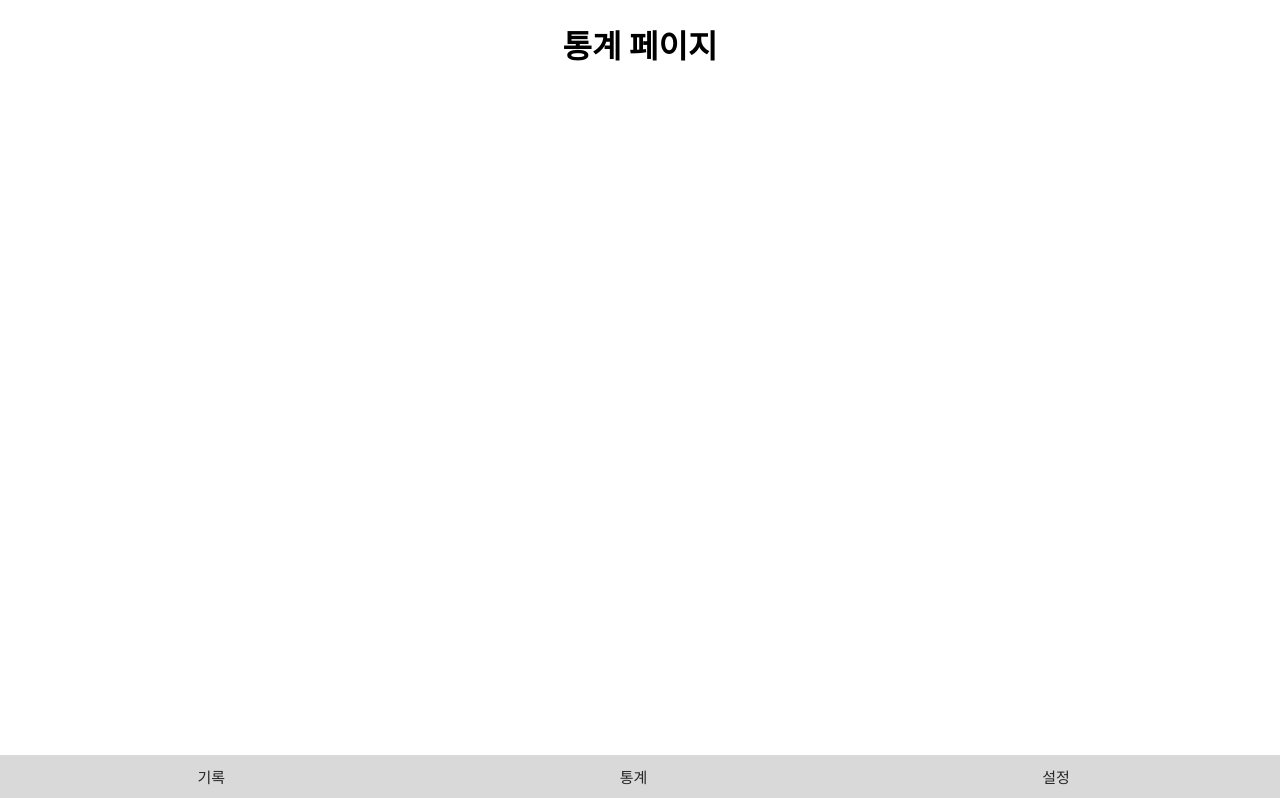
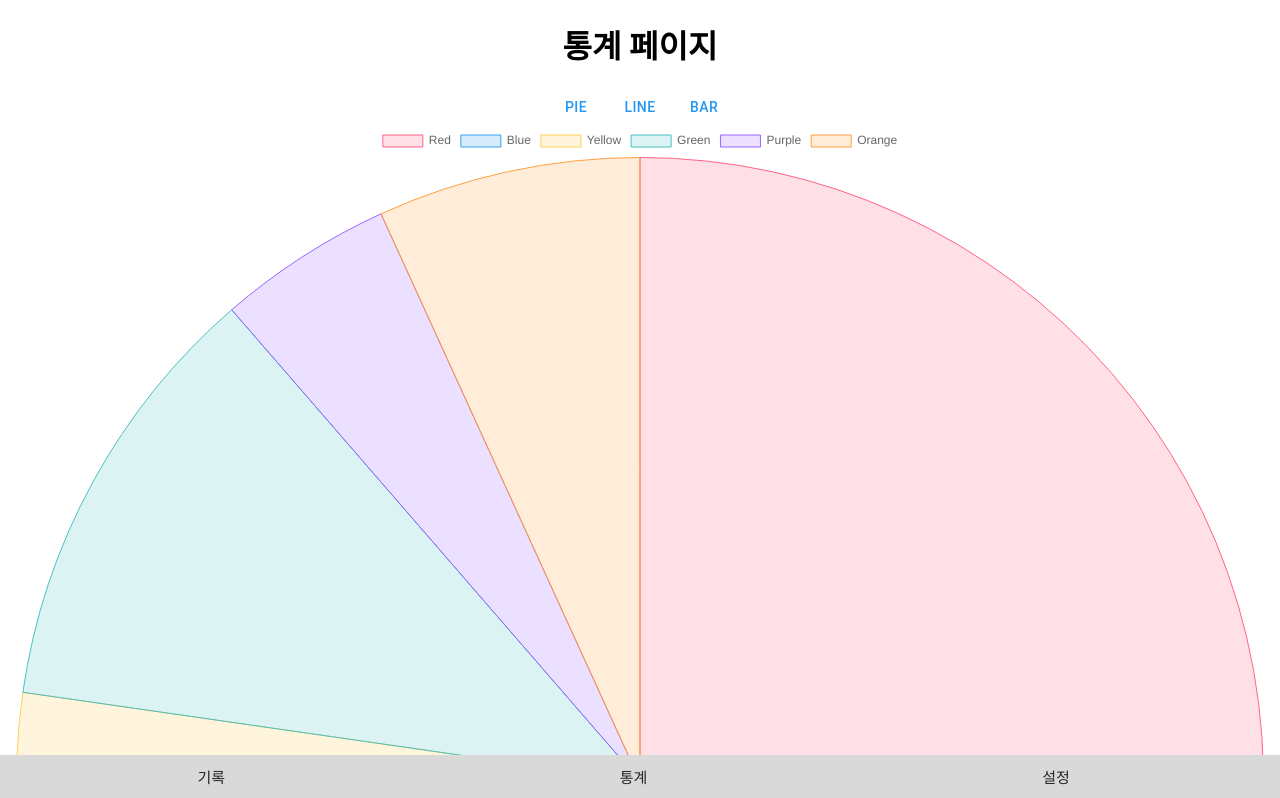
Before and after one commit to ieunjung/fe-ddokddak, a React (Create React App) app: page /statistics in a window 1280 px wide. Shown: the top 798 px of the page. Built offline with nearby package versions, Linux system fonts and the light colour scheme.

Commit message:
차트 적용중

```diff
--- a/package.json
+++ b/package.json
@@ -11,8 +11,10 @@
     "@testing-library/react": "^13.4.0",
     "@testing-library/user-event": "^13.5.0",
     "@types/jest": "^27.5.2",
+    "chart.js": "^4.1.1",
     "mui": "^0.0.1",
     "react": "^18.2.0",
+    "react-chartjs-2": "^5.1.0",
     "react-dom": "^18.2.0",
     "react-router-dom": "^6.4.5",
     "react-scripts": "5.0.1",
--- a/src/pages/StatisticsPage.tsx
+++ b/src/pages/StatisticsPage.tsx
@@ -1,10 +1,141 @@
-import React from 'react';
-import { Typography } from '@mui/material';
+import React, { useRef, useState } from 'react';
+import { Button, Typography } from '@mui/material';
+import {
+  Chart as ChartJS,
+  ArcElement,
+  Tooltip,
+  Legend,
+  CategoryScale,
+} from 'chart.js';
+import { Pie, Bar, Line } from 'react-chartjs-2';
+
+ChartJS.register(ArcElement, Tooltip, Legend, CategoryScale);
+
+const pieData = {
+  labels: ['Red', 'Blue', 'Yellow', 'Green', 'Purple', 'Orange'],
+  datasets: [
+    {
+      label: '# of Votes',
+      data: [12, 19, 3, 5, 2, 3],
+      backgroundColor: [
+        'rgba(255, 99, 132, 0.2)',
+        'rgba(54, 162, 235, 0.2)',
+        'rgba(255, 206, 86, 0.2)',
+        'rgba(75, 192, 192, 0.2)',
+        'rgba(153, 102, 255, 0.2)',
+        'rgba(255, 159, 64, 0.2)',
+      ],
+      borderColor: [
+        'rgba(255, 99, 132, 1)',
+        'rgba(54, 162, 235, 1)',
+        'rgba(255, 206, 86, 1)',
+        'rgba(75, 192, 192, 1)',
+        'rgba(153, 102, 255, 1)',
+        'rgba(255, 159, 64, 1)',
+      ],
+      borderWidth: 1,
+    },
+  ],
+};
+
+const labels = ['January', 'February', 'March', 'April', 'May', 'June', 'July'];
+const options = {
+  responsive: true,
+  plugins: {
+    legend: {
+      position: 'top' as const,
+    },
+    title: {
+      display: true,
+      text: 'Chart.js Bar Chart',
+    },
+  },
+};
+const barData = {
+  labels,
+  datasets: [
+    {
+      label: 'Dataset 1',
+      data: labels.map(() => Math.random() * 1000),
+      backgroundColor: 'rgba(255, 99, 132, 0.5)',
+    },
+    {
+      label: 'Dataset 2',
+      data: labels.map(() => Math.random() * 1000),
+      backgroundColor: 'rgba(53, 162, 235, 0.5)',
+    },
+  ],
+};
+const lineData = {
+  labels,
+  datasets: [
+    {
+      label: 'Dataset 1',
+      data: labels.map(() => Math.random() * 2000 - 1000),
+      borderColor: 'rgb(255, 99, 132)',
+      backgroundColor: 'rgba(255, 99, 132, 0.5)',
+    },
+    {
+      label: 'Dataset 2',
+      data: labels.map(() => Math.random() * 2000 - 1000),
+      borderColor: 'rgb(53, 162, 235)',
+      backgroundColor: 'rgba(53, 162, 235, 0.5)',
+    },
+  ],
+};
 
 const StatisticsPage = () => {
+  const [chartType, setChartType] = useState<'bar' | 'line' | 'pie'>('pie');
+  const chartBarRef = useRef();
+  const chartLineRef = useRef();
+  const chartPieRef = useRef();
+
+  const changeChartType = (newType: 'bar' | 'line' | 'pie') => {
+    console.log(chartPieRef.current);
+    // eslint-disable-next-line @typescript-eslint/ban-ts-comment
+    // @ts-ignore
+    if (chartBarRef.current) {
+      console.log(chartBarRef);
+      // eslint-disable-next-line @typescript-eslint/ban-ts-comment
+      // @ts-ignore
+      chartBarRef.destroy();
+    }
+    // eslint-disable-next-line @typescript-eslint/ban-ts-comment
+    // @ts-ignore
+    if (chartLineRef.current && chartLineRef.current.chart) {
+      // eslint-disable-next-line @typescript-eslint/ban-ts-comment
+      // @ts-ignore
+      chartLineRef.current.chart.destroy();
+    }
+    // eslint-disable-next-line @typescript-eslint/ban-ts-comment
+    // @ts-ignore
+    if (chartPieRef.current) {
+      // eslint-disable-next-line @typescript-eslint/ban-ts-comment
+      // @ts-ignore
+      chartPieRef.current.chartInstance.destroy();
+    }
+    setChartType(newType);
+  };
   return (
     <div>
       <h1>통계 페이지</h1>
+      <Button onClick={() => changeChartType('pie')}>PIE</Button>
+      <Button onClick={() => changeChartType('line')}>LINE</Button>
+      <Button onClick={() => changeChartType('bar')}>BAR</Button>
+      {chartType === 'pie' && <Pie data={pieData} ref={chartPieRef} redraw />}
+      {chartType === 'bar' && (
+        <Bar
+          data={barData}
+          options={options}
+          width="894px"
+          height="320px"
+          ref={chartBarRef}
+          redraw
+        />
+      )}
+      {chartType === 'line' && (
+        <Line data={lineData} options={options} ref={chartLineRef} redraw />
+      )}
     </div>
   );
 };
```
Also changed, not shown: .eslintrc.js.
